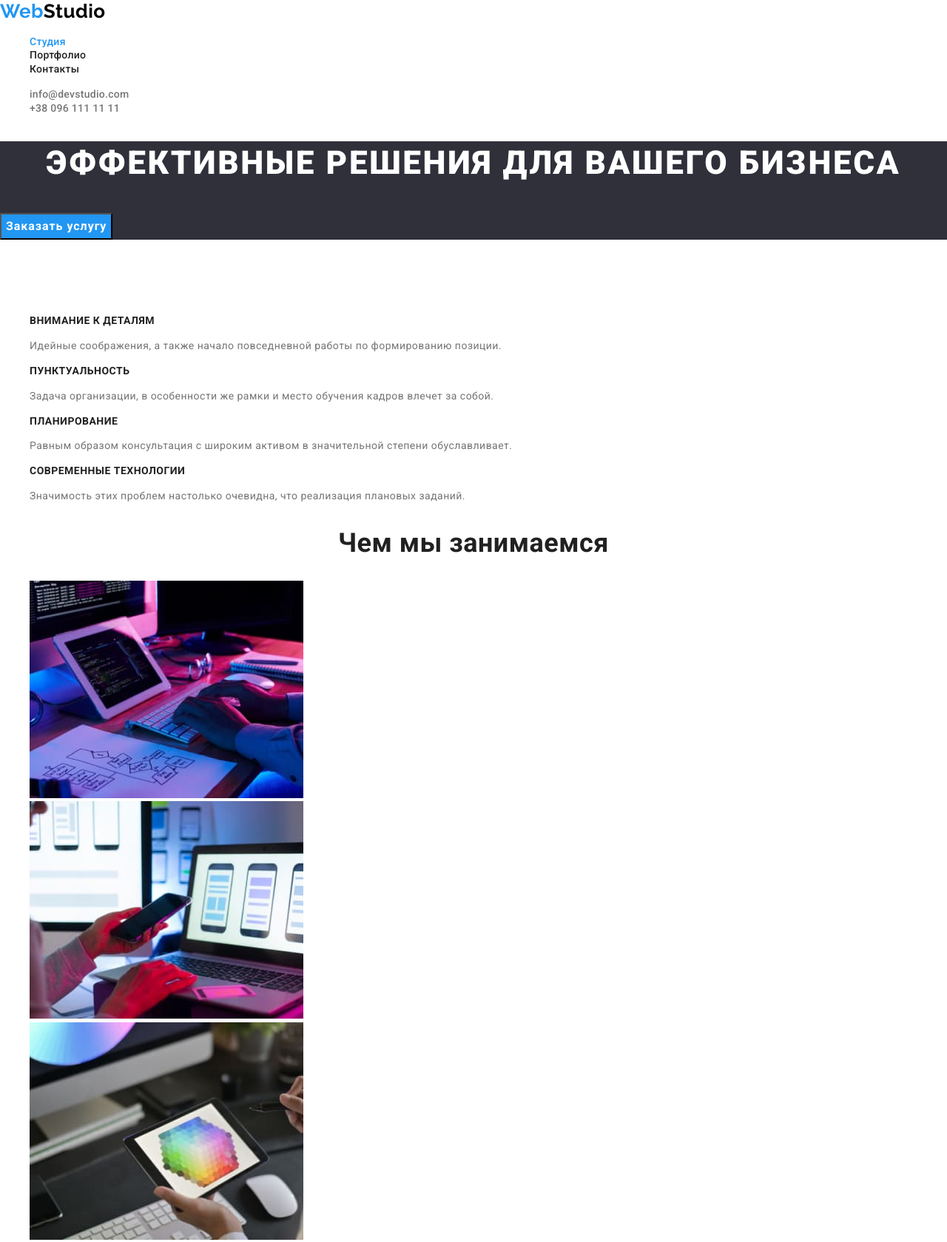
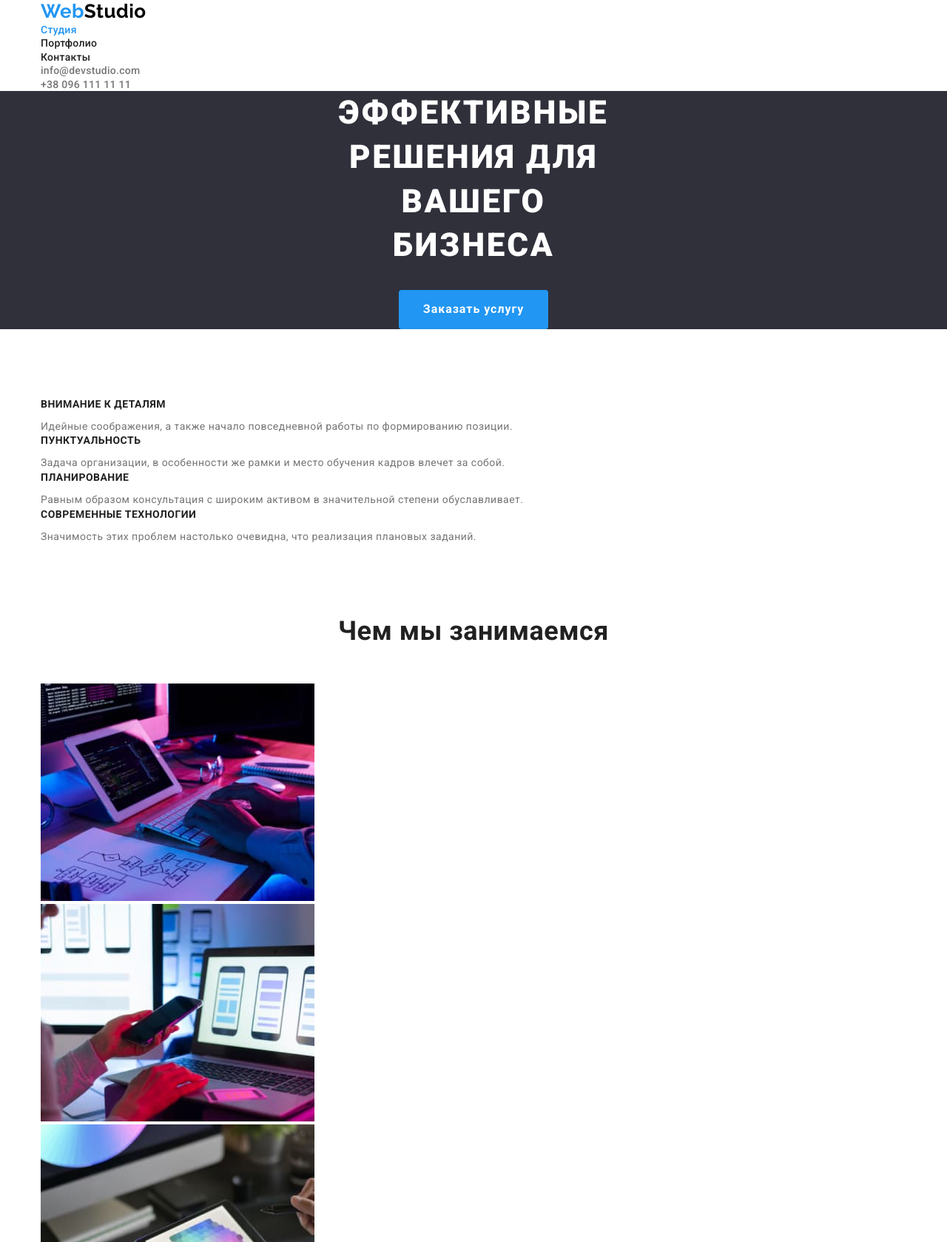
Before and after one commit to Chekirko/goit-markup-hw-03, a plain HTML site: page index.html in a window 1280 px wide. Shown: the top 1679 px of the page at 74% size. Drawn offline with nearby package versions, Linux system fonts and the light colour scheme.

Commit message:
задає початкову геоиетрію

```diff
--- a/css/styles.css
+++ b/css/styles.css
@@ -5,6 +5,16 @@
   --primery-white-color: #ffffff;
   --secondary-bg-color: #f5f4fa;
   --third-bg-color: #2f303a;
+}
+
+h1,
+h2,
+h3,
+p,
+ul {
+  margin-top: 0px;
+  margin-bottom: 0px;
+  padding: 0px;
 }
 
 body {
@@ -15,11 +25,20 @@ body {
   letter-spacing: 0.03em;
 }
 
+.container {
+  width: 1200px;
+  padding-left: 15px;
+  padding-right: 15px;
+  margin: 0 auto;
+}
+
 .list {
   list-style: none;
 }
 
 .btn {
+  border: 1px solid transparent;
+  border-radius: 4px;
   cursor: pointer;
 }
 
@@ -79,6 +98,10 @@ body {
 
 /* sections styles */
 
+.section {
+  padding: 94px 0px;
+}
+
 .section-title {
   color: var(--title-text-color);
 
@@ -88,11 +111,12 @@ body {
 }
 
 .section-title.invisible {
-  opacity: 0;
+  display: none;
 }
 
 .hero {
   background-color: var(--third-bg-color);
+  text-align: center;
 }
 
 .hero-title {
@@ -101,9 +125,14 @@ body {
   font-weight: 900;
   font-size: 44px;
   line-height: 1.36;
+  letter-spacing: 0.06em;
   text-align: center;
-  letter-spacing: 0.06em;
   text-transform: uppercase;
+
+  min-width: 700px;
+  padding-right: 450px;
+  padding-left: 450px;
+  margin-bottom: 30px;
 }
 
 .btn-primery {
@@ -114,8 +143,10 @@ body {
   font-weight: 700;
   font-size: 16px;
   line-height: 1.9;
-  text-align: center;
   letter-spacing: 0.06em;
+
+  padding: 10px 32px;
+  margin-bottom: 0px;
 }
 
 .features .title {
@@ -124,6 +155,8 @@ body {
   font-size: 14px;
   line-height: 1.14;
   text-transform: uppercase;
+
+  margin-bottom: 10px;
 }
 
 .features .text {
@@ -131,8 +164,20 @@ body {
   line-height: 1.7;
 }
 
+.section.activity {
+  padding-top: 0px;
+}
+
+.activity .section-title {
+  margin-bottom: 50px;
+}
+
 .team {
   background-color: var(--secondary-bg-color);
+}
+
+.team .section-title {
+  margin-bottom: 50px;
 }
 
 .people .title {
@@ -142,6 +187,8 @@ body {
   font-size: 16px;
   line-height: 1.19;
   text-align: center;
+
+  margin-bottom: 10px;
 }
 
 .people .text {
@@ -154,6 +201,15 @@ body {
 
 .footer {
   background-color: var(--third-bg-color);
+}
+
+.footer {
+  padding: 60px 0px;
+}
+
+.footer .logo {
+  display: inline-block;
+  margin-bottom: 20px;
 }
 
 address {
@@ -183,8 +239,15 @@ address {
   color: var(--accent-color);
 }
 
+.contacts > li:not(:last-child) {
+  margin-bottom: 10px;
+}
+
 /* Portfolio styles */
 
+.buttons {
+  margin-bottom: 34px;
+}
 .btn-secondary {
   background-color: var(--secondary-bg-color);
   color: var(--title-text-color);
@@ -195,6 +258,8 @@ address {
   line-height: 1.6;
   letter-spacing: 0.03em;
   text-align: center;
+
+  padding: 6px 22px;
 }
 
 .btn-secondary:hover,
@@ -209,6 +274,9 @@ address {
   font-size: 18px;
   line-height: 2;
   letter-spacing: 0.06em;
+
+  margin-top: 20px;
+  margin-bottom: 4px;
 }
 
 .projects .text {
--- a/index.html
+++ b/index.html
@@ -15,7 +15,8 @@
 </head>
 
 <body>
-    <header>
+    <header class="header">
+        <div class="container">
             <nav>
                 <a href="./" class="logo">Web<span class="fst">Studio</span></a>
 
@@ -30,6 +31,7 @@
                 <li><a href="mailto:info@devstudio.com" class="link">info@devstudio.com</a></li>
                 <li><a href="tel:+380961111111" class="link">+38 096 111 11 11</a></li>
             </ul>
+        </div>
     </header>
 
     <main>
@@ -41,21 +43,25 @@
         </section>
 
         <!--Секция Особенности компании-->
-        <section class="section">
+        <section class="section features">
+            <div class="container">
                 <h2 class="section-title invisible">Особенности компании</h2>
                 <ul class="features list">
                     <li>
                         <h3 class="title">Внимание к деталям</h3>
-                    <p class="text">Идейные соображения, а также начало повседневной работы по формированию позиции.</p>
+                        <p class="text">Идейные соображения, а также начало повседневной работы по формированию позиции.
+                        </p>
                     </li>
                     <li>
                         <h3 class="title">Пунктуальность</h3>
-                    <p class="text">Задача организации, в особенности же рамки и место обучения кадров влечет за собой.
+                        <p class="text">Задача организации, в особенности же рамки и место обучения кадров влечет за
+                            собой.
                         </p>
                     </li>
                     <li>
                         <h3 class="title">Планирование</h3>
-                    <p class="text">Равным образом консультация с широким активом в значительной степени обуславливает.
+                        <p class="text">Равным образом консультация с широким активом в значительной степени
+                            обуславливает.
                         </p>
                     </li>
                     <li>
@@ -63,20 +69,24 @@
                         <p class="text">Значимость этих проблем настолько очевидна, что реализация плановых заданий.</p>
                     </li>
                 </ul>
+            </div>
         </section>
 
         <!--Секция Чем мы занимаемся-->
-        <section class="section">
+        <section class="section activity">
+            <div class="container">
                 <h2 class="section-title">Чем мы занимаемся</h2>
                 <ul class="list">
                     <li><img src="./images/box-1.jpg" alt="руки на клавиатуре" width="370"></li>
                     <li><img src="./images/box-2.jpg" alt="рука с телефоном" width="370"></li>
                     <li><img src="./images/box-3.jpg" alt="планшет в руке" width="370"></li>
                 </ul>
+            </div>
         </section>
 
         <!--Секция Наша команда-->
         <section class="section team">
+            <div class="container">
                 <h2 class="section-title">Наша команда</h2>
 
                 <ul class="people list">
@@ -104,10 +114,12 @@
                         <p lang="en" class="text">UI Designer</p>
                     </li>
                 </ul>
+            </div>
         </section>
     </main>
 
     <footer class="footer">
+        <div class="container">
             <a href="./" class="logo">Web<span class="snd">Studio</span></a>
 
             <address>
@@ -118,6 +130,7 @@
                     <li><a href="tel:+380961111111" class="contact-link">+38 096 111 11 11</a></li>
                 </ul>
             </address>
+        </div>
     </footer>
 </body>
 
```
Also changed, not shown: portfolio.html (+7 -1 lines). Lines whose indentation alone changed are shown as unchanged.
